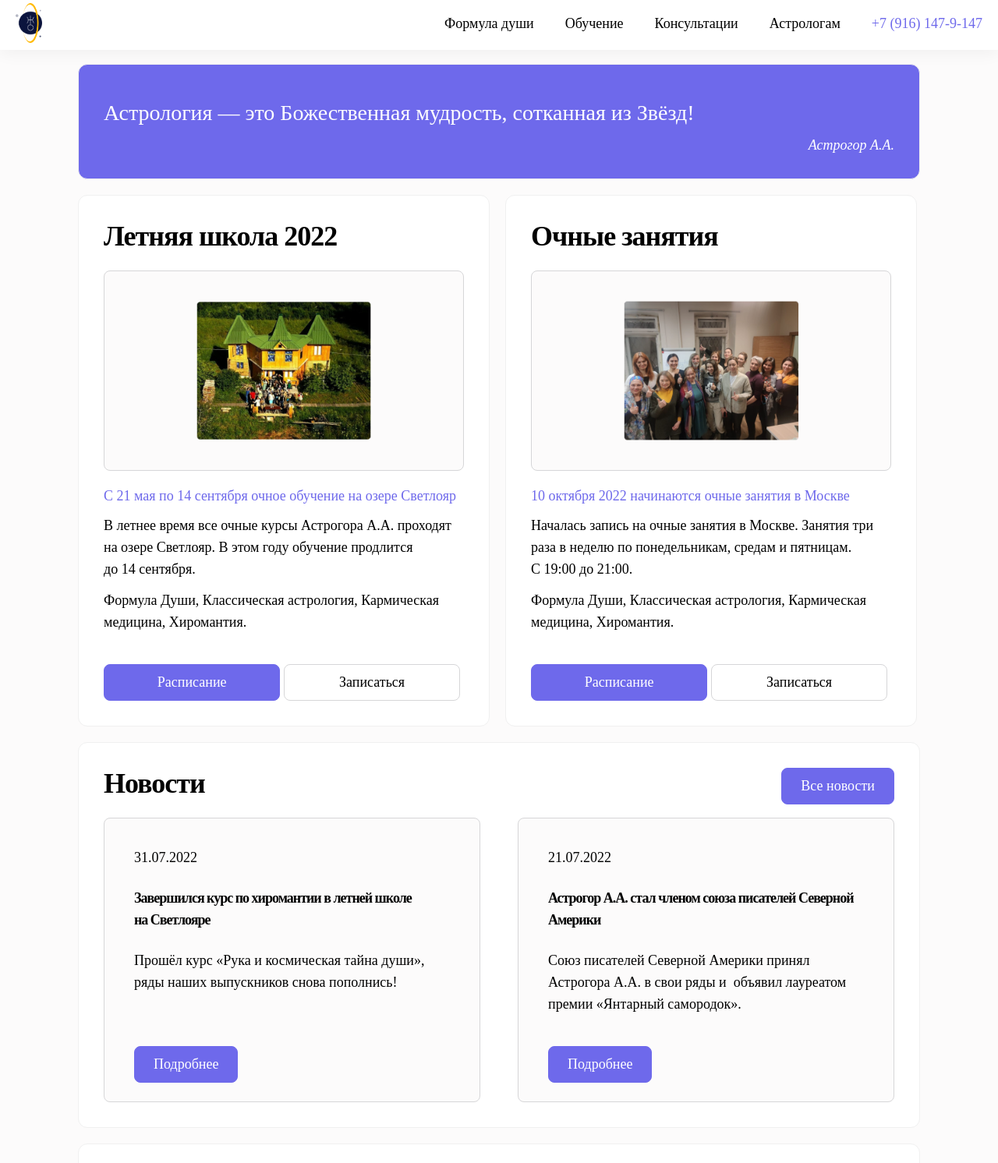
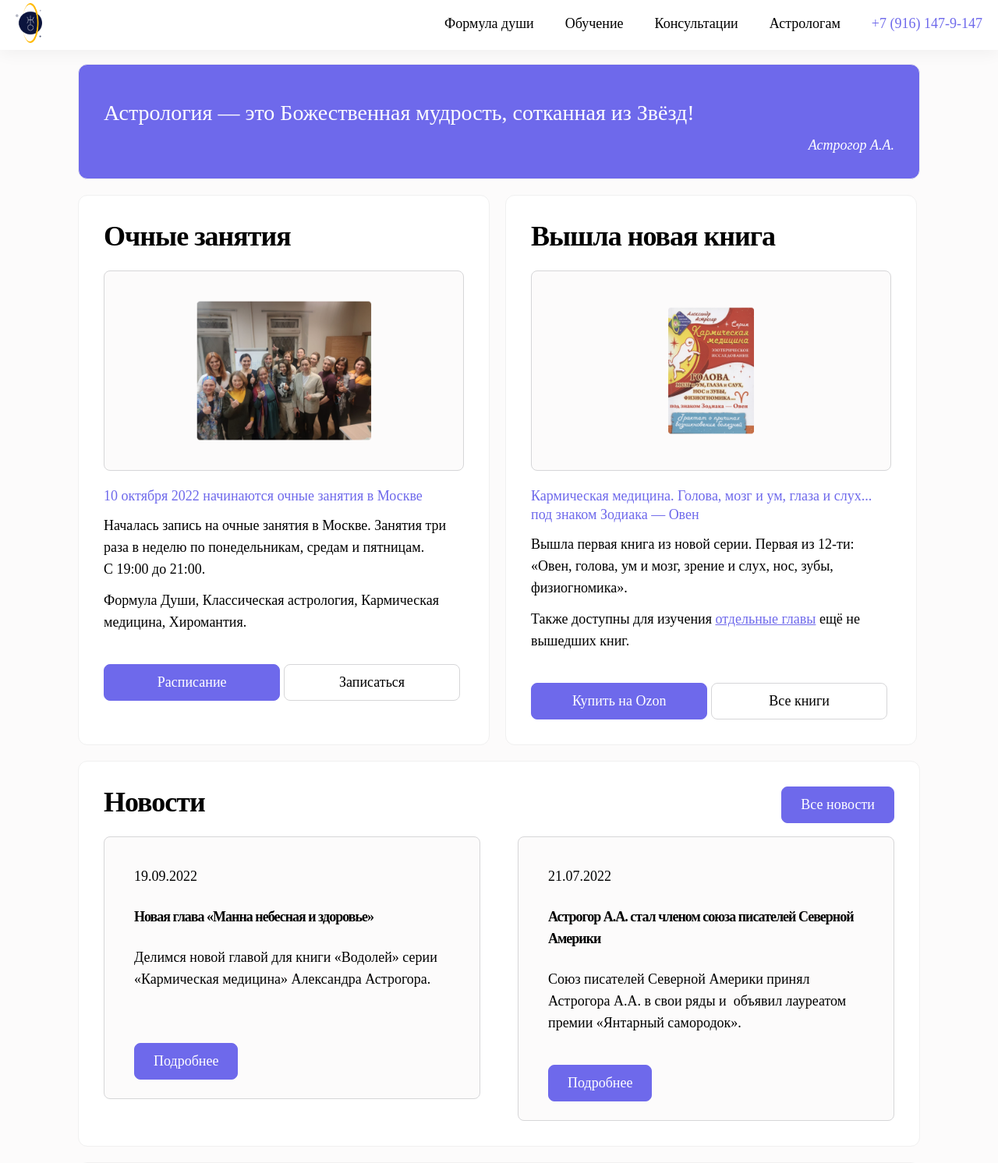
Before and after one commit to mosigo/astrogor, a Flask app: page / in a window 1280 px wide. Shown: the top 1492 px of the page at 78% size. Run offline with Flask 2, Linux system fonts and the light colour scheme; parts of the project's set-up code (start-up, migrations or seed data) failed here and were passed over; some web fonts are replaced.

Commit message:
1. Глава «Манна небесная и здоровье»: добавлено в раздел «Книги» и как новость. 2. Убрано расписание летней школы на Светлояре (с Главной и со страницы про обучение).

```diff
--- a/templates/index.html
+++ b/templates/index.html
@@ -33,26 +33,6 @@ a.news div.img:hover {
 <!--Блок с баннерами -->
 <div class="plate-base">
     <div class="plate w50">
-        <h1>Летняя школа 2022</h1>
-        <div class="img">
-            <img src="{{ url_for('static', filename='pic/svetloyar_04.png') }}"/>
-        </div>
-        <div class="text-header">С 21 мая по 14 сентября очное обучение на озере Светлояр</div>
-        <div class="text">
-            <p>В летнее время все очные курсы Астрогора А.А. проходят на озере Светлояр.
-                В этом году обучение продлится до 14 сентября.</p>
-            <p>Формула Души, Классическая астрология, Кармическая медицина, Хиромантия.</p>
-        </div>
-        <div class="action">
-            <a href="/edu#svetloyar">
-                <button class="btn w50">Расписание</button>
-            </a>
-            <a href="/contacts#offline-edu">
-                <button class="btn second w50">Записаться</button>
-            </a>
-        </div>
-    </div>
-    <div class="plate w50">
         <h1>Очные занятия</h1>
         <div class="img">
             <img src="{{ url_for('static', filename='pic/offline_photo.png') }}"/>
@@ -72,6 +52,28 @@ a.news div.img:hover {
             </a>
         </div>
     </div>
+    <div class="plate w50">
+        <h1>Вышла новая книга</h1>
+        <div class="img">
+            <img src="{{ url_for('static', filename='pic/last_book.png') }}"/>
+        </div>
+        <div class="text-header">Кармическая медицина. Голова, мозг и ум, глаза и слух... под знаком Зодиака — Овен
+        </div>
+        <div class="text">
+            <p>Вышла первая книга из новой серии. Первая из 12-ти: «Овен, голова, ум и мозг, зрение и слух, нос, зубы,
+                физиогномика».</p>
+            <p>Также доступны для изучения <a href="/books#chapters">отдельные главы</a> ещё не вышедших книг.</p>
+        </div>
+        <div class="action">
+            <a href="https://www.ozon.ru/product/karmicheskaya-meditsina-golova-mozg-i-um-glaza-i-sluh-pod-znakom-zodiaka-oven-407617901/"
+               target="_blank">
+                <button class="btn w50">Купить на Ozon</button>
+            </a>
+            <a href="/books">
+                <button class="btn second w50">Все книги</button>
+            </a>
+        </div>
+    </div>
 </div>
 
 <!--Блок с новостями-->
@@ -83,17 +85,17 @@ a.news div.img:hover {
         <h1>Новости</h1>
 
         <div class="plate-inner">
-            <div class="w50 left">
-                <a href="/news#008" class="news">
+            <div class="left w50">
+                <a href="/news#009" class="news">
                     <div class="img">
                         <div class="text">
-                            <p>31.07.2022</p>
-                            <h4>Завершился курс по&nbsp;хиромантии в&nbsp;летней школе на&nbsp;Светлояре</h4>
-                            <p>Прошёл курс &laquo;Рука и&nbsp;космическая тайна души&raquo;,
-                                ряды наших выпускников снова пополнись!<br/> </p>
+                            <p>19.09.2022</p>
+                            <h4>Новая глава «Манна небесная и здоровье»</h4>
+                            <p>Делимся новой главой для книги «Водолей» серии «Кармическая медицина»
+                                Александра Астрогора.<br/> </p>
                         </div>
                         <div class="action">
-                            <a href="/news#008">
+                            <a href="/news#009">
                                 <button class="btn">Подробнее</button>
                             </a>
                         </div>
```
Also changed, not shown: main_search.py (+42 -2 lines), templates/books.html (+20 -0 lines), templates/edu.html (+6 -25 lines), templates/news.html (+31 -0 lines), static/pic/books/article_03.png (added), static/pic/news_009.png (added), 1 other file.
